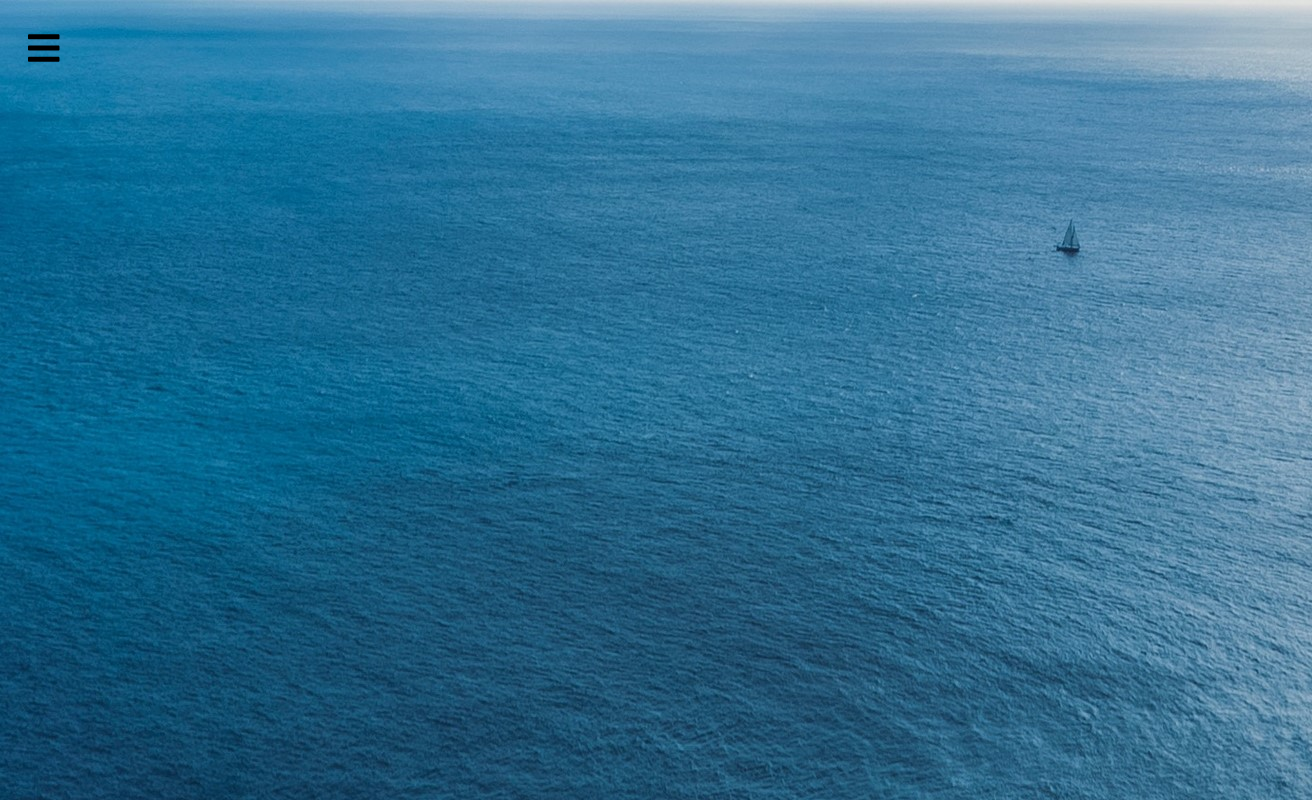
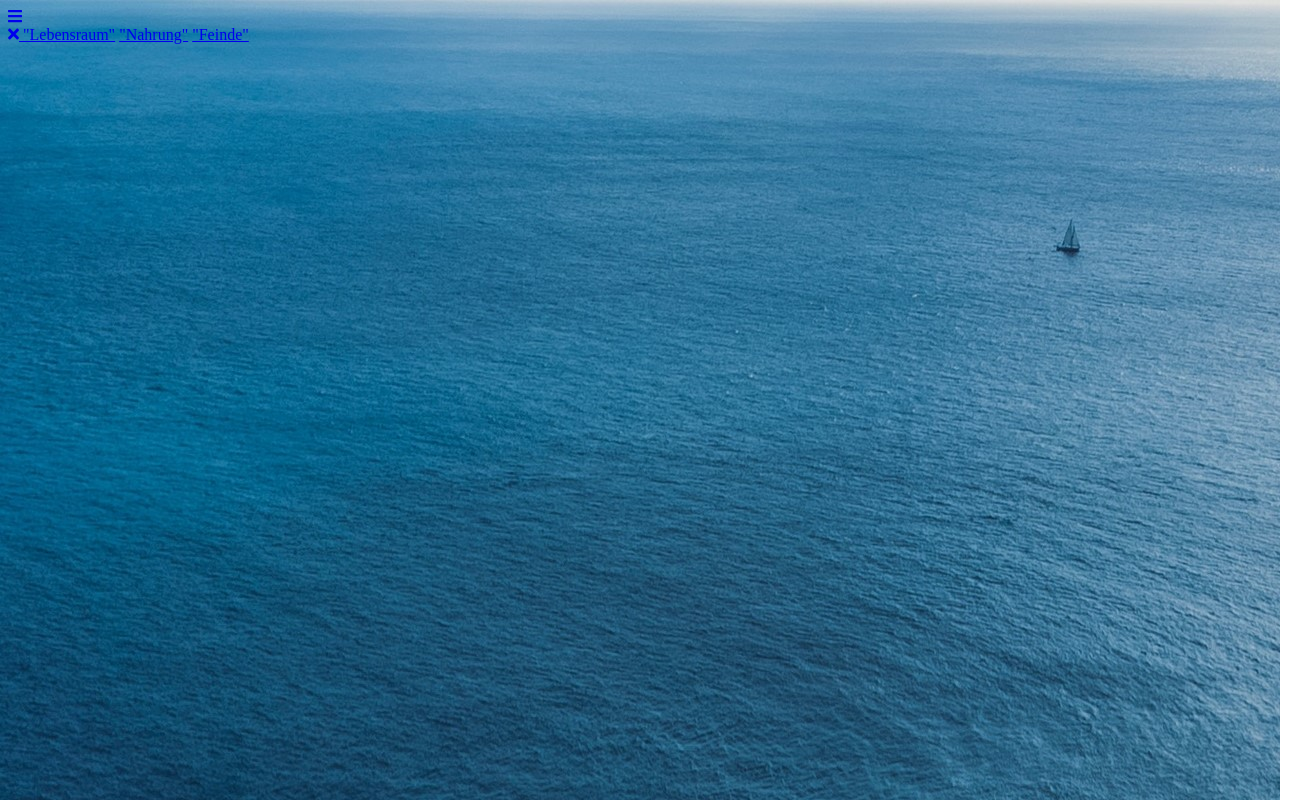
Before and after one commit to Karimabdulllavash/site, a plain HTML site: page index.html in a window 1280 px wide. Shown: the whole page, 1312 px wide, since content can reach past the window. Drawn offline with Linux system fonts and the light colour scheme.

Commit message:
Update stylesheet.css

```diff
--- a/style/stylesheet.css
+++ b/style/stylesheet.css
@@ -13,49 +13,3 @@ figure {
     margin-right: auto;
     width: 50%;
 }
-
-body {
-	font-family: 'Alegreya Sans', sans-serif;
-	overflow-x: hidden;
-}
-.nav {
-	height: 100%;
-	width: 0;
-	position: fixed;
-	z-index: 1;
-	top: 0;
-	left: 0;
-	background-color: #111;
-	opacity: .9;
-	overflow-x: hidden;
-	padding-top: 60px;
-	transition: 0.7s;
-}
-.nav a {
-	display: block;
-	padding: 20px 30px;
-	font-size: 25px;
-	text-decoration: none;
-	color: #ccc;
-}
-.nav a:hover {
-	color: #fff;
-	transition: 0.4s;
-}
-.nav .close {
-	position: absolute;
-	top: 0;
-	right: 22px;
-	margin-left: 50px;
-	font-size: 30px
-}
-.slide a {
-	color: #000;
-	font-size: 36px;
-}
-#content {
-	padding: 20px;
-	transition: margin-left 0.7s;
-	overflow: hidden;
-	width: 100%;
-}
```
